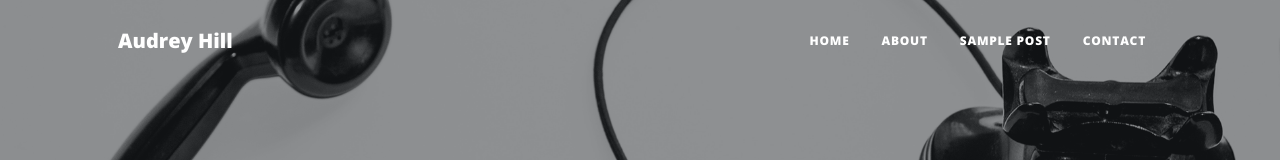
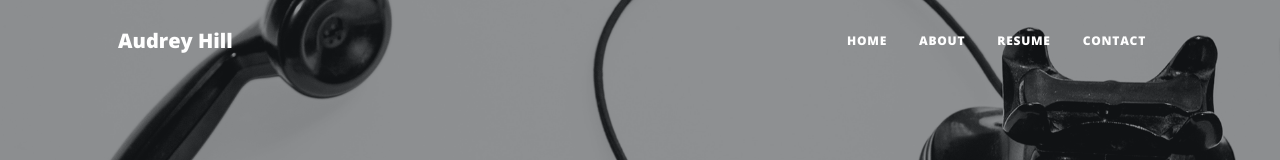
Before and after one commit to shortyofshire/IS201, a plain HTML site: page contact.html in a window 1280 px wide. Shown: the top 160 px of the page. Drawn offline with nearby package versions, Linux system fonts and the light colour scheme.

Commit message:
Update contact.html

```diff
--- a/contact.html
+++ b/contact.html
@@ -28,7 +28,7 @@
                     <ul class="navbar-nav ms-auto py-4 py-lg-0">
                         <li class="nav-item"><a class="nav-link px-lg-3 py-3 py-lg-4" href="index.html">Home</a></li>
                         <li class="nav-item"><a class="nav-link px-lg-3 py-3 py-lg-4" href="about.html">About</a></li>
-                        <li class="nav-item"><a class="nav-link px-lg-3 py-3 py-lg-4" href="resume.html">Sample Post</a></li>
+                        <li class="nav-item"><a class="nav-link px-lg-3 py-3 py-lg-4" href="resume.html">Resume</a></li>
                         <li class="nav-item"><a class="nav-link px-lg-3 py-3 py-lg-4" href="contact.html">Contact</a></li>
                     </ul>
                 </div>
```
